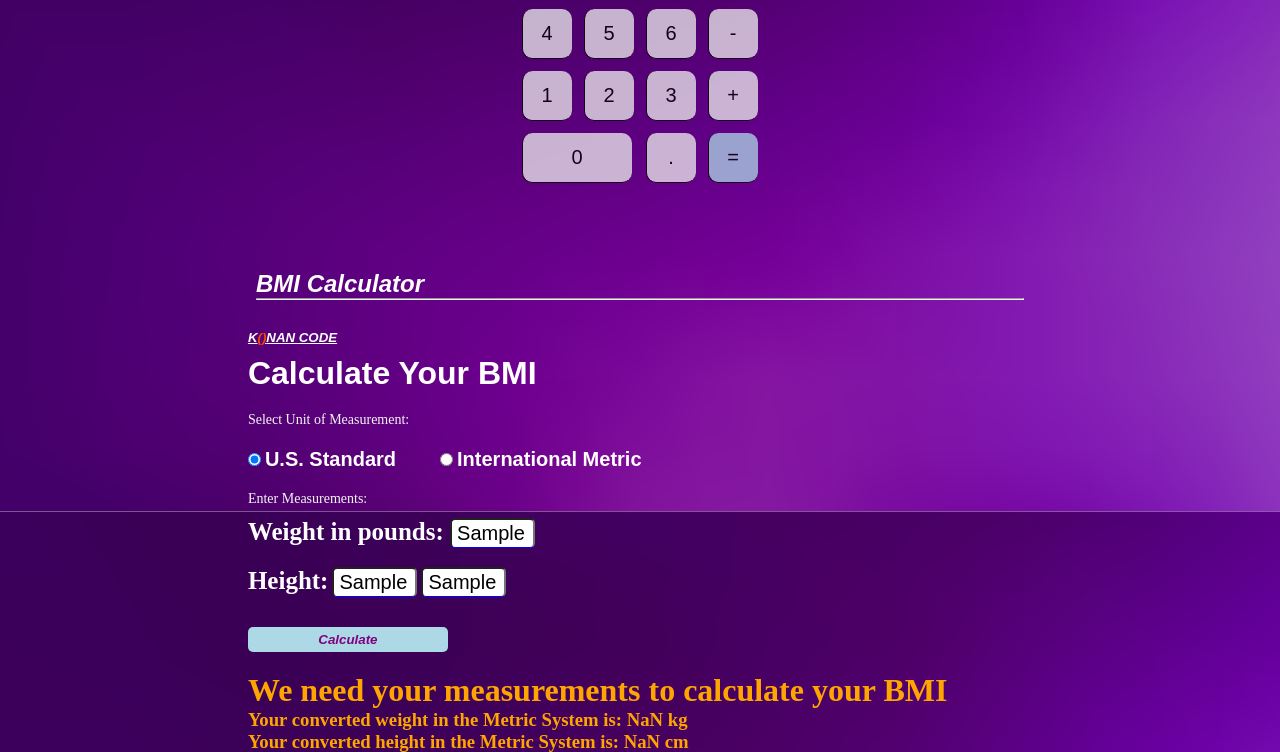
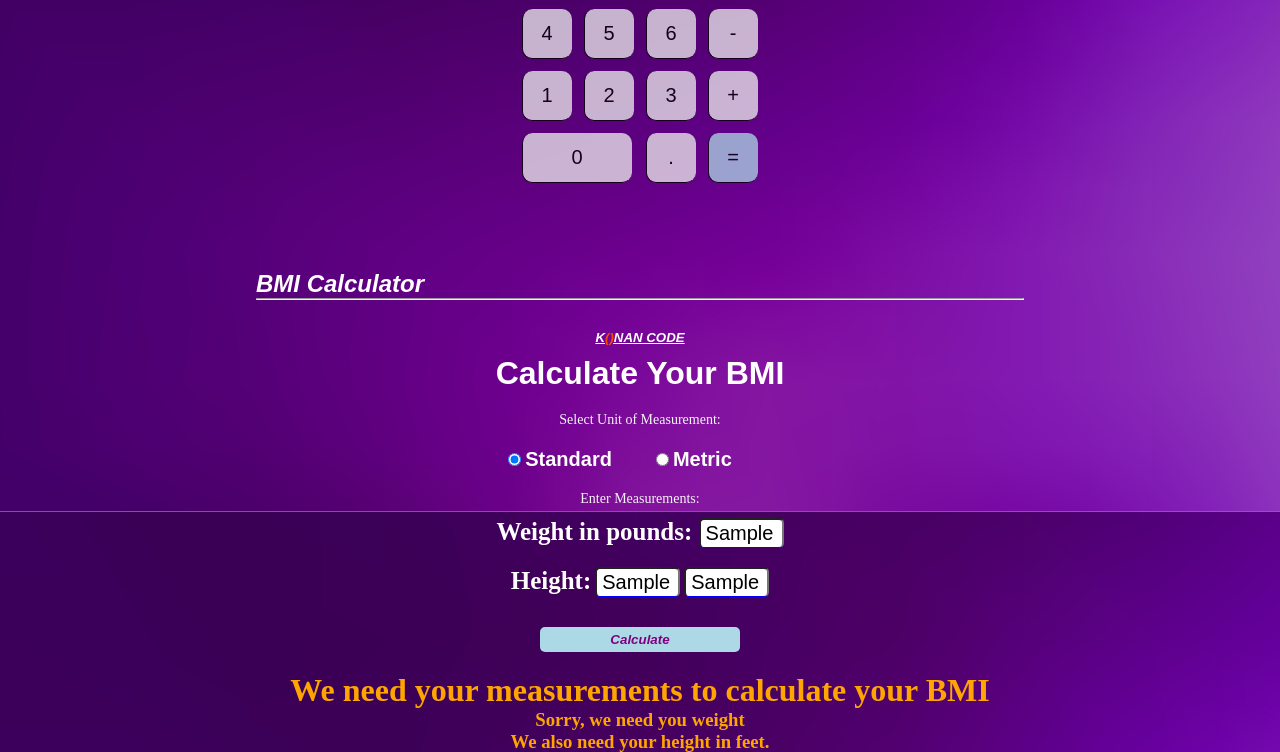
Before and after one commit to JefferyCoen/Simple-calculator, a plain HTML site: page index.html in a window 1280 px wide. Both pictures are taken after typing "Sample", "Sample", "Sample" into the empty fields and a click on the button "Calculate". Shown: the part 394-1146 px from the top of the page. Drawn offline with Linux system fonts and the light colour scheme.

Commit message:
added if (isNaN) to standard calculations

```diff
--- a/index.html
+++ b/index.html
@@ -77,13 +77,13 @@
                 <p class="direction1">Select Unit of Measurement:</p>
                 <!--US-->
                 <div class="measurement">
-                    <input type="radio" id="US" name="units" value="US" onclick="hideMetric()" checked>
-                    <label class="bmiLabel" for="US">U.S. Standard</label>
+                    <input type="radio" id="US" name="units" value="Standard" onclick="hideMetric()" checked>
+                    <label class="bmiLabel" for="US">Standard</label>
                 </div>
             <!--Metric-->
                 <div class="measurement">
-                    <input type="radio" id="metirc" name="units" value="International Metric" onclick="hideUS()">
-                    <label class="bmiLabel" for="metric">International Metric</label>
+                    <input type="radio" id="metirc" name="units" value="Metric" onclick="hideUS()">
+                    <label class="bmiLabel" for="metric">Metric</label>
                 </div>
                 <!--Forms-->
                 <div id="USForm">
--- a/main.css
+++ b/main.css
@@ -138,8 +138,8 @@ body {
     width: 80%;
     height: auto;
     margin: auto;
-    text-align: left;
-    padding-left: 35px;
+    text-align: center;
+    /* padding-left: 35px;  */
     position: relative;
     top: 30px;
 }
--- a/main.js
+++ b/main.js
@@ -74,6 +74,12 @@ function calMetric() {
         document.getElementById('conversion2').innerHTML="We will also need your height."
     }
 
+    if(isNaN(bmiMetric)) {
+        document.getElementById('yourBMI').innerHTML = "We need your measurements to calculate your BMI";
+
+        document.getElementById('conversion1').innerHTML="Sorry, we need your weight.";
+    }
+
     //additional information
     console.log('You entered measurements based on the metric measurement system.')
     console.log('Your BMI: ' + bmiRounded)
@@ -115,7 +121,9 @@ function calUs() {
     if (isNaN(usValue4)) {
         document.getElementById('yourUsBMI').innerHTML = "We need your measurements to calculate your BMI";
 
-        document.getElementById('lbs').innerHTML = "Sorry, we need your weight.";
+        document.getElementById('conversion1Us').innerHTML = "Sorry, we need you weight"
+
+        document.getElementById('conversion2Us').innerHTML = "We also need your height in feet."
     }
 
     //additional information
```
